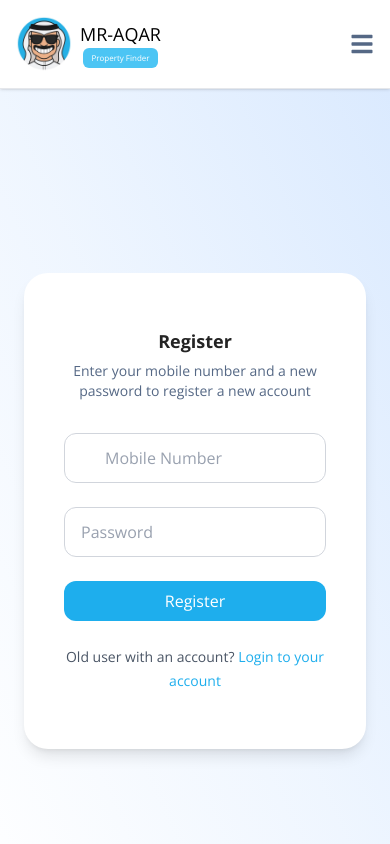
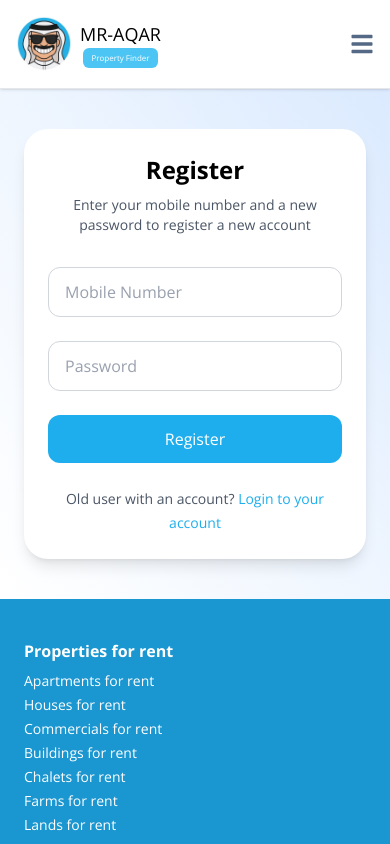
Before and after one commit to MTS-Services/Skywalker, a React (Vite) app: page /register in a window 390 px wide. Shown: the top 844 px of the page. Built offline with nearby package versions, Linux system fonts and the light colour scheme.

Commit message:
Fix login and registration responsiveness, button styling, letter spacing, and font

```diff
--- a/src/pages/auth/Login.jsx
+++ b/src/pages/auth/Login.jsx
@@ -4,6 +4,7 @@ import lignimg from "../../assits/login/login (2).png";
 import { AuthContext } from "../../context/AuthContext";
 import toast from "react-hot-toast";
 import { useLanguage } from "../../context/LanguageContext";
+import ButtonSubmit from "../../common/button/ButtonSubmit";
 
 const Login = () => {
   // State variables for mobile number and password input fields
@@ -43,11 +44,11 @@ const Login = () => {
   // The JSX that defines the structure and appearance of the login form.
   return (
     <section
-      className="flex min-h-screen items-center justify-center bg-gradient-to-tr from-white via-blue-50 to-blue-100 px-6 py-12"
+      className="flex items-center justify-center bg-gradient-to-tr from-white via-blue-50 to-blue-100 px-6 py-10 md:py-28 lg:h-screen"
       style={{ fontFamily: "var(--font-secondary)" }}
       dir={isRTL ? "rtl" : "ltr"}
     >
-      <div className="container flex max-w-6xl flex-col overflow-hidden rounded-3xl bg-white shadow-lg md:flex-row">
+      <div className="container flex h-auto max-w-6xl flex-col overflow-hidden rounded-3xl bg-white shadow-lg md:h-auto md:flex-row md:px-8">
         <div className="hidden p-12 md:block md:w-1/2">
           <img
             src={lignimg}
@@ -56,11 +57,11 @@ const Login = () => {
           />
         </div>
 
-        <div className="flex w-full flex-col justify-center p-10 md:w-1/2">
-          <h2 className="text-[#242424 ] font-primary mb-2 text-center text-[18px]">
+        <div className="flex w-full flex-col justify-center p-6 md:w-1/2 md:p-8">
+          <h1 className="ffont-primary mb-2 text-center text-black">
             {t.login.title}
-          </h2>
-          <p className="font-primary mb-6 text-center text-sm text-[#556885]">
+          </h1>
+          <p className="font-primary mb-6 text-center text-sm text-gray-600">
             {t.login.shortTitle}
           </p>
 
@@ -74,7 +75,7 @@ const Login = () => {
                   placeholder={t.login.mobileNumber}
                   value={mobileNumber}
                   onChange={(e) => setMobileNumber(e.target.value)}
-                  className="w-full rounded-xl border border-gray-300 py-3 pr-5 pl-10 text-left text-gray-800 placeholder-gray-400 transition focus:ring-2 focus:ring-[#19398A] focus:outline-none" // Added text-right here
+                  className="focus:ring-primary-500 w-full rounded-xl border border-gray-300 px-4 py-3 text-left text-gray-600 placeholder-gray-400 transition focus:ring-1 focus:outline-none"
                   style={{ fontFamily: "var(--font-secondary)" }}
                   required
                 />
@@ -85,7 +86,7 @@ const Login = () => {
             <div>
               <label
                 htmlFor="password"
-                className="mb-2 block text-sm font-semibold text-gray-700"
+                className="mb-2 block text-sm font-semibold text-gray-600"
               ></label>
               <div className="relative">
                 <input
@@ -95,7 +96,7 @@ const Login = () => {
                   value={password}
                   onChange={(e) => setPassword(e.target.value)}
                   autoComplete="current-password"
-                  className="**text-right** w-full rounded-xl border border-gray-300 py-3 pr-5 pl-10 text-gray-800 placeholder-gray-400 transition focus:ring-2 focus:ring-[#19398A] focus:outline-none" // Added text-right here
+                  className="focus:ring-primary-500 w-full rounded-xl border border-gray-300 px-4 py-3 text-gray-600 placeholder-gray-400 transition focus:ring-1 focus:outline-none"
                   style={{ fontFamily: "var(--font-secondary)" }}
                   required
                 />
@@ -109,7 +110,7 @@ const Login = () => {
                 id="remember-me"
                 name="remember-me"
                 type="checkbox"
-                className="text-primary-500 focus:ring-primary-700 h-4 w-4 rounded border-gray-300"
+                className="text-primary-500 focus:ring-primary-500 h-4 w-4 rounded border-gray-300"
               />
               <label
                 htmlFor="remember-me"
@@ -120,12 +121,23 @@ const Login = () => {
             </div>
 
             {/* The submit button */}
-            <button
+            {/* <button
               type="submit"
               className="bg-background bg-primary-500 hover:bg-primary-600 flex w-full items-center justify-center gap-3 rounded-xl py-2 text-base font-semibold text-white transition"
             >
               {t.login.buttontext}
-            </button>
+            </button> */}
+
+            <ButtonSubmit
+              text={
+                <span>
+                  <span className="flex items-center gap-2">
+                    {t.login.buttontext}
+                  </span>
+                </span>
+              }
+              className="!w-full rounded-xl"
+            />
           </form>
         </div>
       </div>
--- a/src/pages/auth/Register.jsx
+++ b/src/pages/auth/Register.jsx
@@ -4,6 +4,7 @@ import toast from "react-hot-toast";
 import { useLanguage } from "../../context/LanguageContext";
 import { useNavigate, Link } from "react-router-dom";
 import { AuthContext } from "../../context/AuthContext";
+import ButtonSubmit from "../../common/button/ButtonSubmit";
 
 const Register = () => {
   const [mobileNumber, setMobileNumber] = useState("");
@@ -44,12 +45,9 @@ const Register = () => {
   };
 
   return (
-    <section
-      className="flex min-h-screen items-center justify-center bg-gradient-to-tr from-white via-blue-50 to-blue-100 px-6 py-12"
-      style={{ fontFamily: "var(--font-secondary)" }}
-    >
-      <div className="container flex h-full max-w-6xl flex-col overflow-hidden rounded-3xl bg-white shadow-lg md:flex-row">
-        {/* Left Image */}
+    <section className="flex items-center justify-center bg-gradient-to-tr from-white via-blue-50 to-blue-100 px-6 py-10 md:py-28 lg:h-screen">
+      <div className="container flex h-auto max-w-6xl flex-col overflow-hidden rounded-3xl bg-white shadow-lg md:h-auto md:flex-row md:px-8">
+        {/* Left Image (Hidden on small screens, visible on md and up) */}
         <div className="hidden p-12 md:block md:w-1/2">
           <img
             src={registerImg}
@@ -59,12 +57,12 @@ const Register = () => {
         </div>
 
         {/* Form */}
-        <div className="my-4 flex h-full w-full flex-col justify-center p-10 md:w-1/2">
-          <h2 className="text-[#242424] font-primary mb-2 text-center text-[18px]">
+        <div className="flex w-full flex-col justify-center p-6 md:w-1/2 md:p-8">
+          <h1 className="font-primary mb-2 text-center text-black">
             {t.register.title}
-          </h2>
+          </h1>
 
-          <p className="font-primary mb-6 text-center text-sm text-[#556885]">
+          <p className="font-primary mb-6 text-center text-sm text-gray-600">
             {t.register.subtitle}
           </p>
 
@@ -73,15 +71,13 @@ const Register = () => {
             <div>
               <label
                 htmlFor="phone"
-                className="mb-2 block text-sm font-semibold text-gray-700"
-              >
-
-              </label>
+                className="mb-2 block text-sm font-semibold text-gray-600"
+              ></label>
               <input
                 id="phone"
                 type="tel"
                 placeholder={t.register.mobileNumber}
-                className="w-full rounded-xl border border-gray-300 py-3 pr-5 pl-10 text-left text-gray-800 placeholder-gray-400 transition focus:ring-2 focus:ring-[#19398A] focus:outline-none" // Added text-right here
+                className="focus:ring-primary-500 w-full rounded-xl border border-gray-300 px-4 py-3 text-left text-gray-600 placeholder-gray-400 transition focus:ring-1 focus:outline-none"
                 style={{ fontFamily: "var(--font-secondary)" }}
                 value={mobileNumber}
                 onChange={(e) => setMobileNumber(e.target.value)}
@@ -93,7 +89,7 @@ const Register = () => {
             <div>
               <label
                 htmlFor="password"
-                className="mb-2 block text-sm font-semibold text-gray-700"
+                className="mb-2 block text-sm font-semibold text-gray-600"
               ></label>
               <div className="relative">
                 <input
@@ -101,7 +97,7 @@ const Register = () => {
                   type={passwordVisible ? "text" : "password"}
                   placeholder={t.register.passwords}
                   autoComplete="new-password"
-                  className="w-full rounded-xl border border-gray-300 px-4 py-3 text-gray-800 placeholder-gray-400 transition focus:ring-2 focus:ring-[#19398A] focus:outline-none"
+                  className="focus:ring-primary-500 w-full rounded-xl border border-gray-300 px-4 py-3 text-gray-600 placeholder-gray-400 transition focus:ring-1 focus:outline-none"
                   style={{ fontFamily: "var(--font-secondary)" }}
                   value={password}
                   onChange={(e) => setPassword(e.target.value)}
@@ -110,14 +106,14 @@ const Register = () => {
               </div>
             </div>
 
-            {/* Submit Button */}
-            <button
-              type="submit"
-              className="bg-background bg-primary-500 hover:bg-primary-600 flex w-full items-center justify-center gap-3 rounded-xl py-2 text-base font-semibold text-white transition"
-              style={{ fontFamily: "var(--font-secondary)" }}
-            >
-              {t.register.buttontext}
-            </button>
+            <ButtonSubmit
+              text={
+                <span className="flex items-center gap-2">
+                  {t.register.buttontext}
+                </span>
+              }
+              className="!w-full rounded-xl"
+            />
           </form>
 
           {/* Link to Login */}
```
